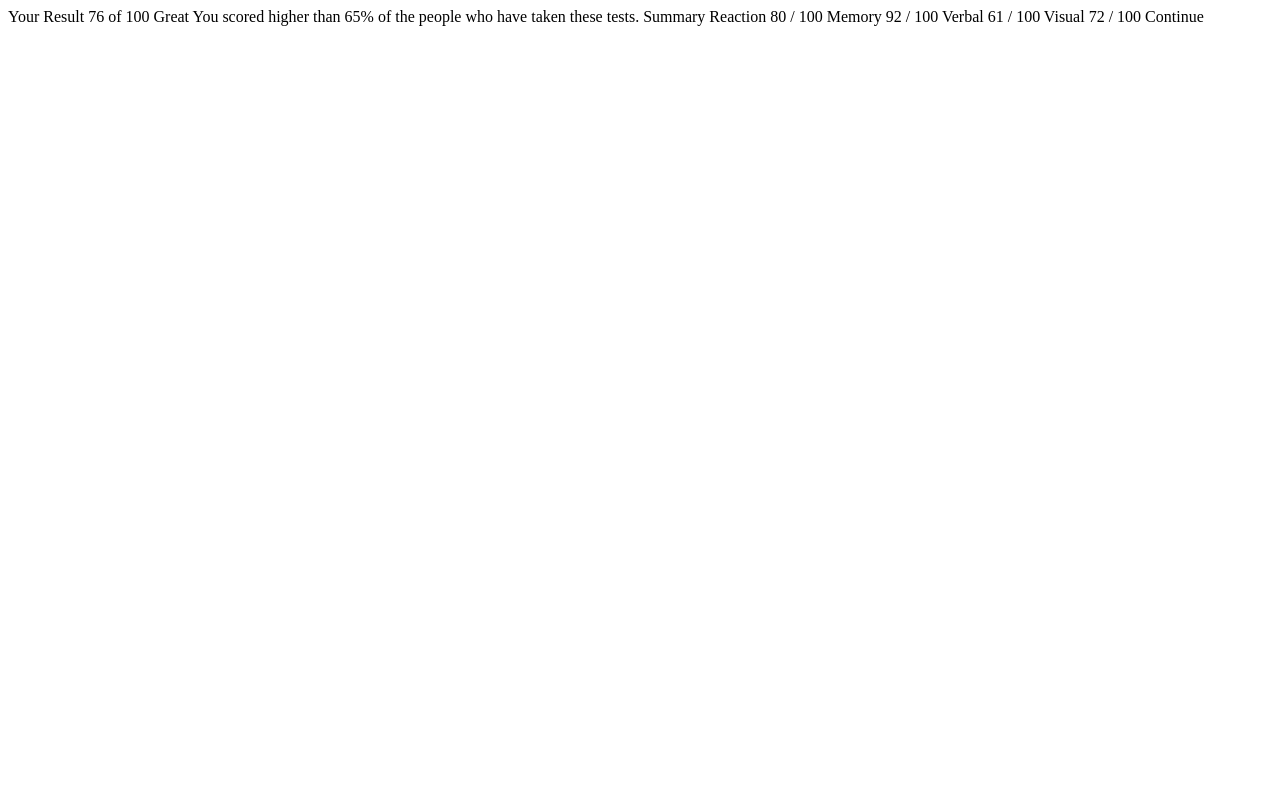
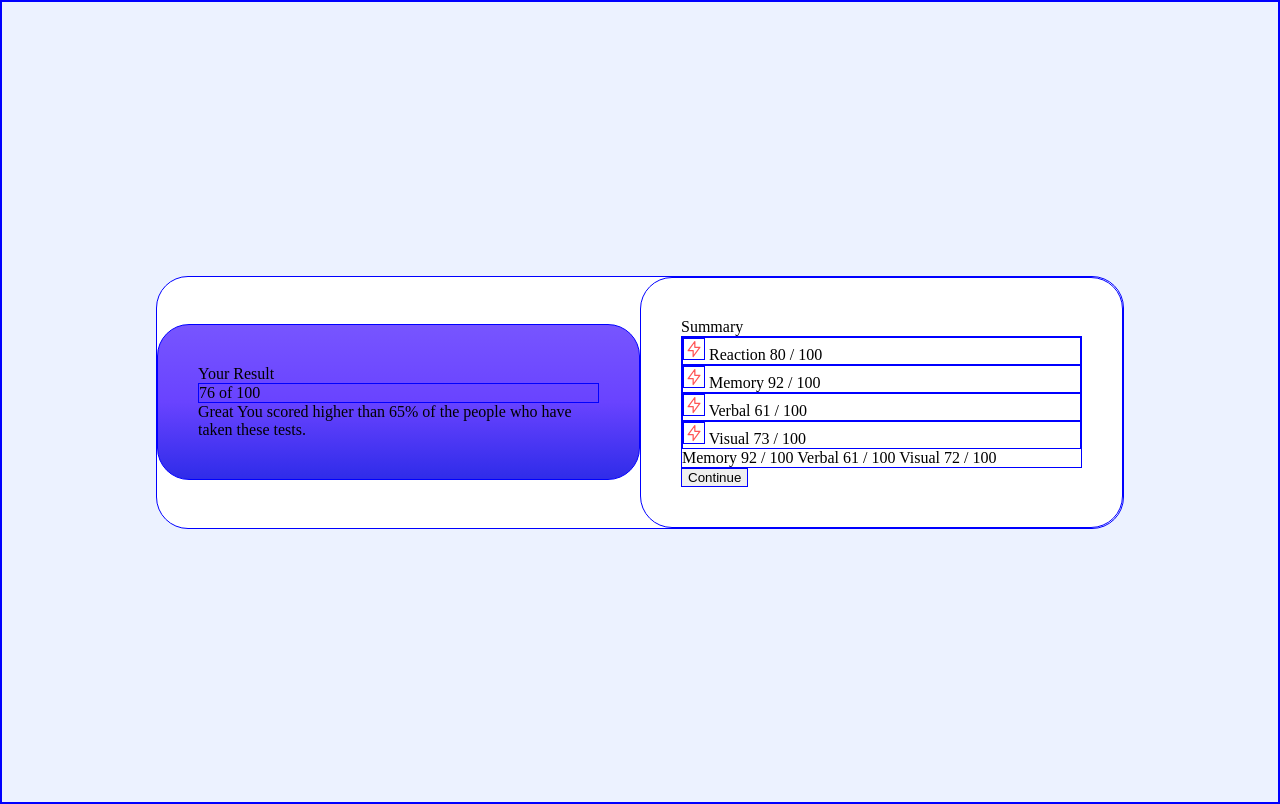
Before and after one commit to underhr/results-summary-component, a plain HTML site: page index.html in a window 1280 px wide. Drawn offline with Linux system fonts and the light colour scheme.

Commit message:
added scss file

```diff
--- a/index.html
+++ b/index.html
@@ -5,22 +5,44 @@
   <meta name="viewport" content="width=device-width, initial-scale=1.0">
 
   <link rel="icon" type="image/png" sizes="32x32" href="./assets/images/favicon-32x32.png">
+  <link rel="stylesheet" type="text/css" href="styles/styles.css">
 
   <title>Frontend Mentor | Results summary component</title>
 </head>
 <body>
-
+  <div id="container">
+    <div id="resultBlock">
       Your Result
+        <div id="circle">
           76
           of 100
-
+        </div>
       Great
       You scored higher than 65% of the people who have taken these tests.
-
+    </div>
+    <div id="summaryBlock">
       Summary
-
+      <div id="scoreRows">
+        <div class="row">
+          <img src="assets/images/icon-reaction.svg" alt="" aria-disabled="true">
           Reaction
           80 / 100
+        </div>
+        <div class="row">
+          <img src="assets/images/icon-reaction.svg" alt="" aria-disabled="true">
+          Memory
+          92 / 100
+        </div>
+        <div class="row">
+          <img src="assets/images/icon-reaction.svg" alt="" aria-disabled="true">
+          Verbal
+          61 / 100
+        </div>
+        <div class="row">
+          <img src="assets/images/icon-reaction.svg" alt="" aria-disabled="true">
+          Visual
+          73 / 100
+        </div>
 
         Memory
         92 / 100
@@ -30,9 +52,9 @@
 
         Visual
         72 / 100
-
-  Continue
-
-
+      </div>
+      <button>Continue</button>
+    </div>
+  </div>
 </body>
 </html>
--- /dev/null
+++ b/styles/styles.scss
@@ -0,0 +1,38 @@
+
+@mixin flexCenter() {
+    display: flex;
+    align-items: center;
+    justify-content: center;
+}
+
+* {
+    margin: 0;
+    border: 1px solid blue;
+}
+body {
+    @include flexCenter;
+    height: 100vh;
+    background-color: #ECF2FF;
+
+    #container {
+        @include flexCenter;
+        border-radius: 32px;
+        background-color: white;
+
+        > div {
+            width: 50%;
+            margin: auto;
+            padding: 40px;
+            box-sizing: border-box;
+            border-radius: 32px;
+        }
+
+        #resultBlock {
+            background-image: linear-gradient(#7755FF, #6943FF, #2F2CE9);
+        }
+
+        #summaryBlock {
+            background-color: white;
+        }
+    }
+}
```
Also changed, not shown: styles/styles.css (added), 2 other files. Lines whose indentation alone changed are shown as unchanged.
